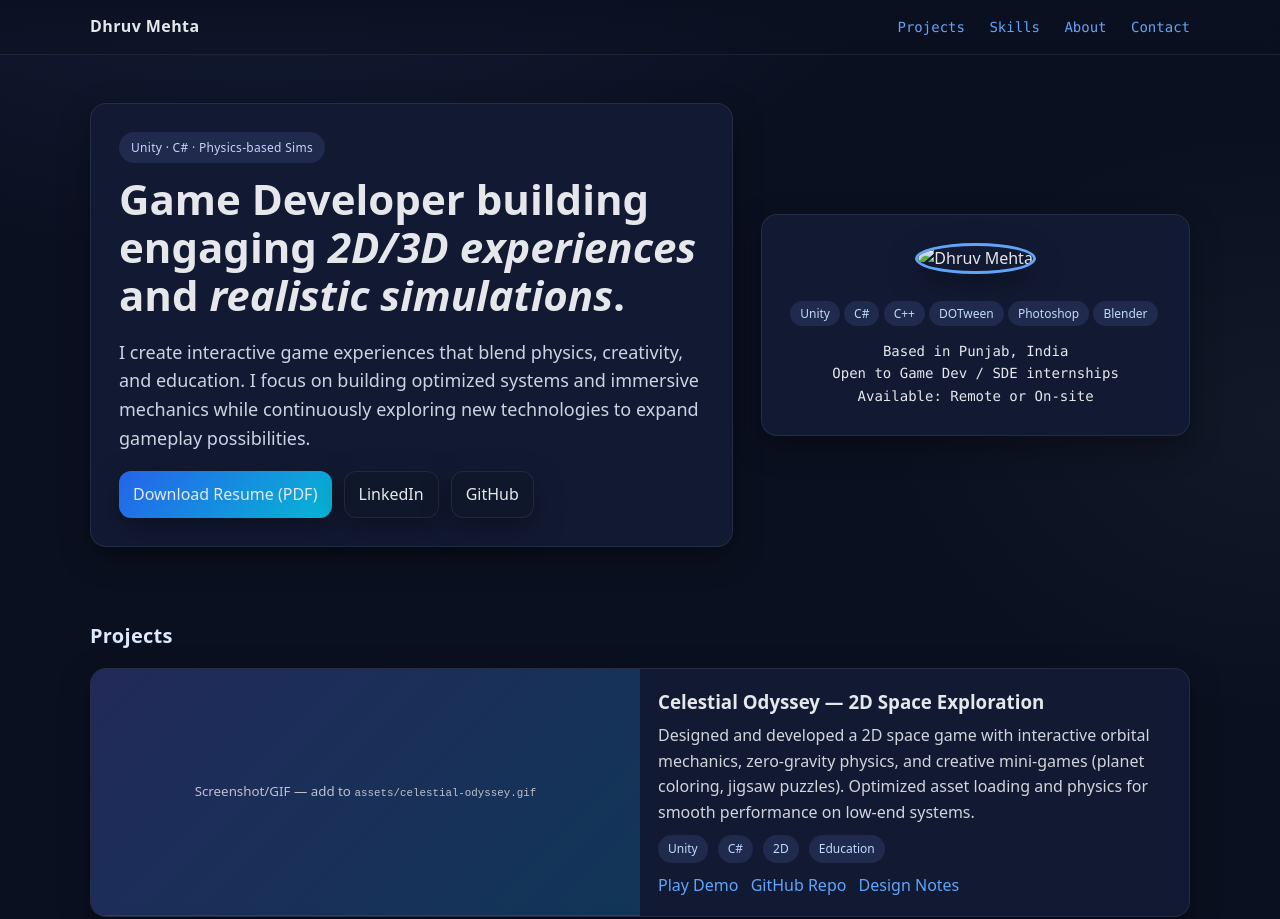
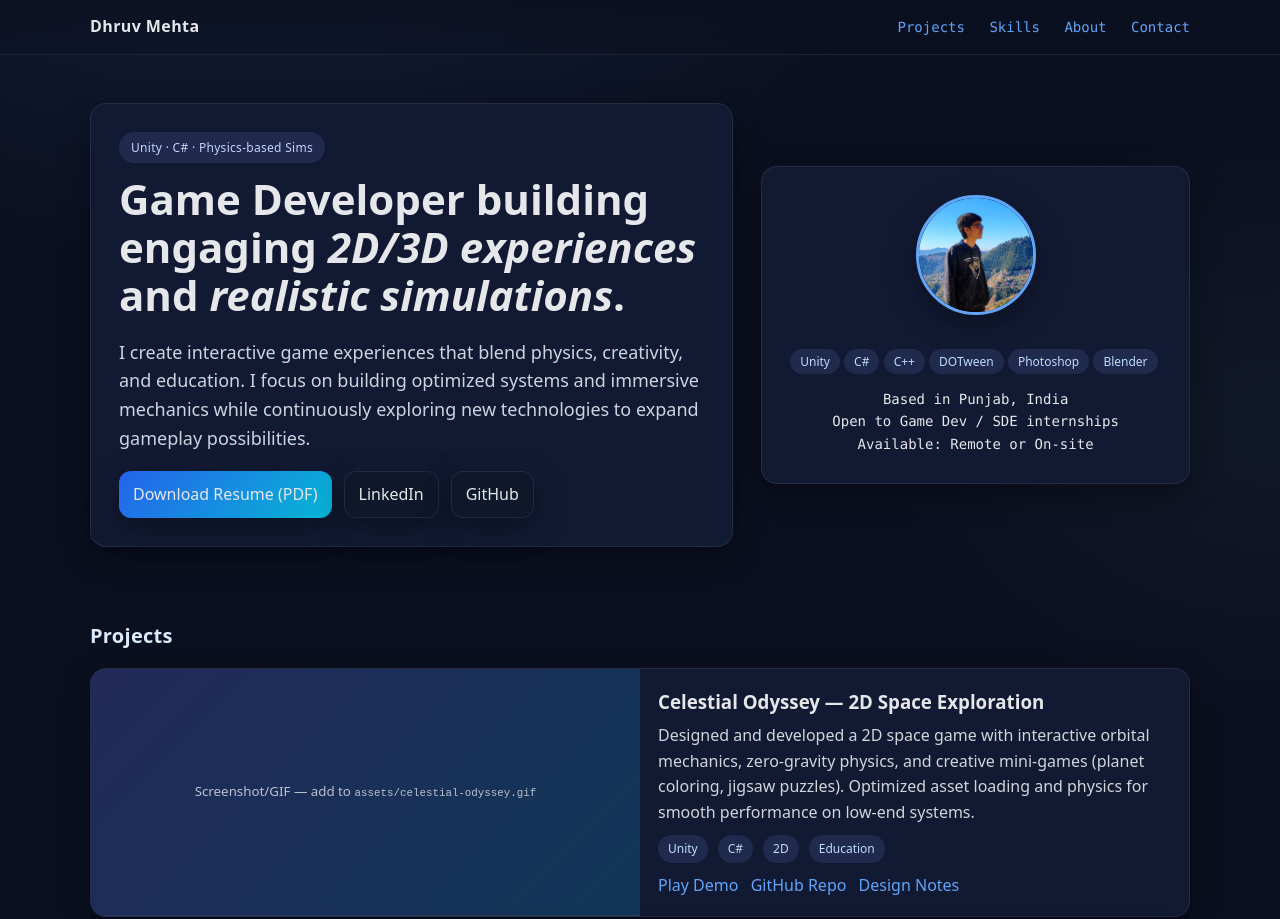
Before and after one commit to dhruvmehta3107/dhruvmehta3107.github.io, a plain HTML site: page index.html in a window 1280 px wide. Shown: the top 919 px of the page. Drawn offline with Linux system fonts and the light colour scheme.

Commit message:
Update index.html

```diff
--- a/index.html
+++ b/index.html
@@ -116,7 +116,7 @@
         </div>
       </div>
       <div class="hero-card" style="text-align:center;">
-        <img src="assets/profile.jpg" alt="Dhruv Mehta" class="profile-pic">
+        <img src="assets/PFP2.jpg" alt="Dhruv Mehta" class="profile-pic">
         <div class="row" style="margin-top:14px;">
           <div class="tags">
               <span class="tag">Unity</span>
```
